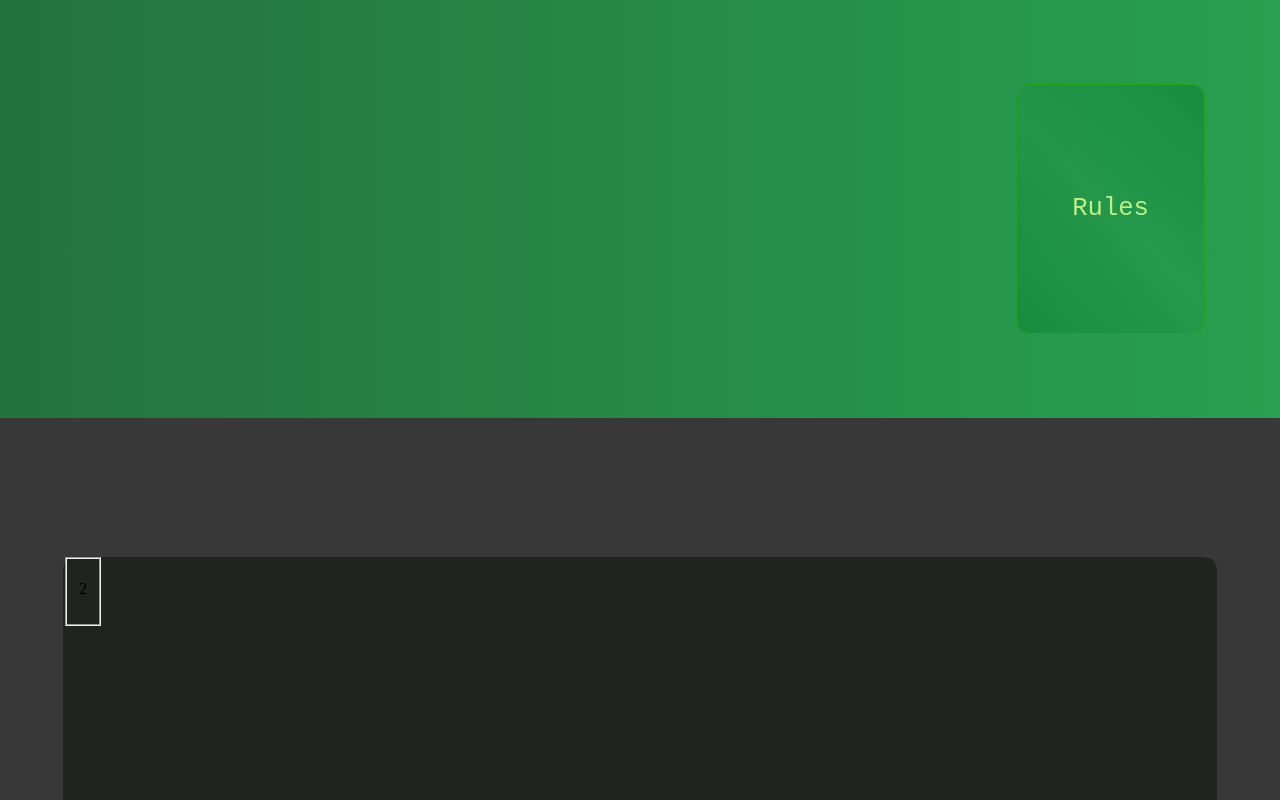
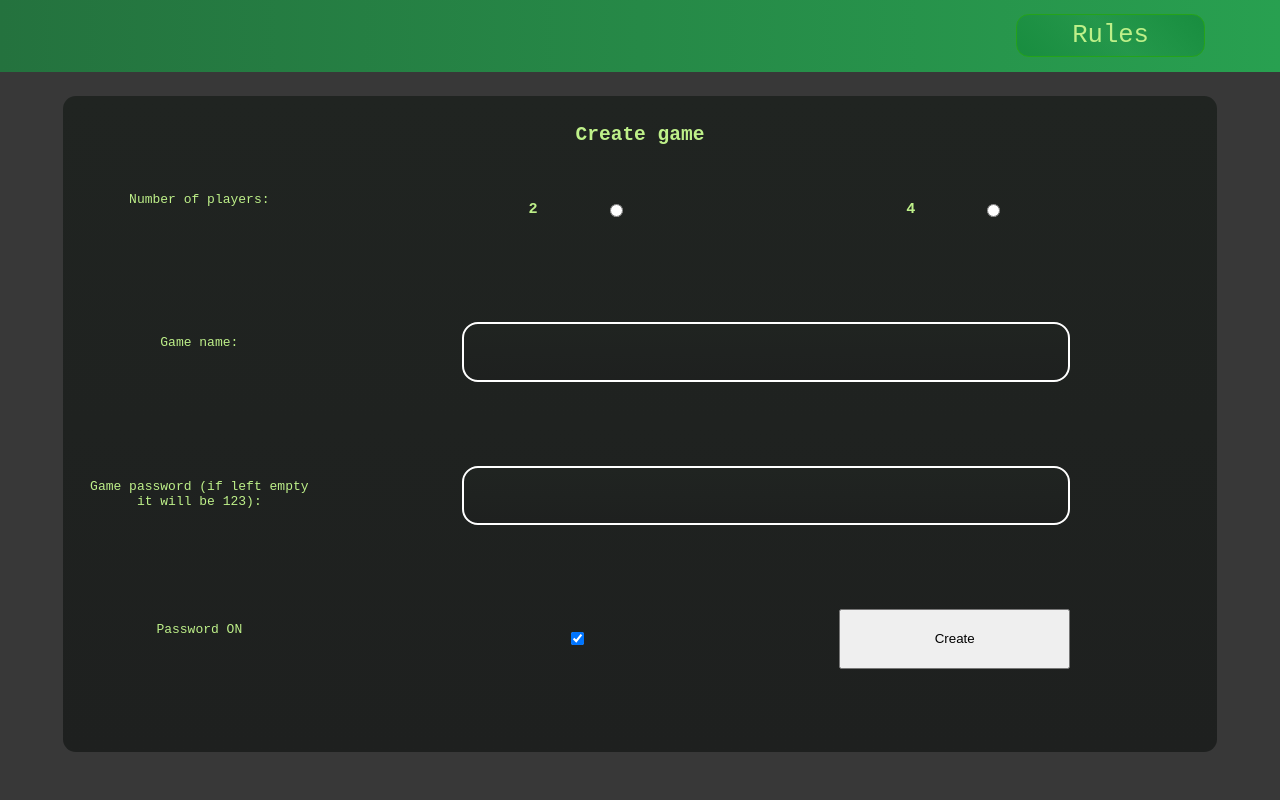
Before and after one commit to N1ktt/quoridor, a plain HTML site: page public/index.html in a window 1280 px wide. Both pictures are taken after a click on the button "Create game". Shown: the top 800 px of the page. Drawn offline with Linux system fonts and the light colour scheme.

Commit message:
started working on create game page
also changed the place where the pop up apeares in DOM

```diff
--- a/public/css/style.css
+++ b/public/css/style.css
@@ -34,8 +34,8 @@ header {
 }
 
 .pop-up {
-    grid-row: 2/-2;
-    grid-column: 2/-2;
+    grid-row: 4/21;
+    grid-column: 3/20;
     background: linear-gradient(90deg, rgb(39, 158, 79), rgb(30, 109, 27));
     z-index: 2;
     opacity: 0.9;
@@ -46,7 +46,7 @@ header {
     grid-template-columns: 1fr 9fr 1fr 1fr;
     animation-name: pop-up-open;
     animation-duration: 1.5s;
-    animation-timing-function: cubic-bezier(.17, 1.79, .59, .5);
+    animation-timing-function: cubic-bezier(0.17, 1.79, 0.59, 0.5);
 }
 
 .pop-up span {
@@ -55,8 +55,7 @@ header {
     background-color: rgb(34, 34, 34);
     border-radius: 2vw;
     width: 0.5vw;
-    height: 5vw;
-
+    height: 3vw;
 }
 
 .pop-up span:nth-child(1) {
@@ -67,16 +66,17 @@ header {
     transform: rotate(45deg);
 }
 
-.pop-up p {
+.pop-up p,
+.pop-up h2 {
     font-family: monospace;
     color: rgb(190, 240, 137);
 }
 
-.pop-up p {
-    grid-column: 2/3;
+.pop-up h2 {
+    grid-column: 2/4;
     grid-row: 2/4;
     text-align: center;
-    font-size: 3vh;
+    font-size: 2em;
 }
 
 .pop-up-close {
@@ -90,11 +90,13 @@ header {
         transform: translateY(-100vh);
     }
 
-    100% {}
+    100% {
+    }
 }
 
 @keyframes pop-up-close {
-    0% {}
+    0% {
+    }
 
     100% {
         transform: translateY(-200vh);
@@ -163,3 +165,71 @@ main {
         transform: translateY(-100vh);
     }
 }
+.create-game {
+    text-align: center;
+}
+.create-game h2:nth-child(1) {
+    grid-column: 2/-2;
+    grid-row: 2/3;
+}
+.create-game p:nth-child(2) {
+    grid-column: 2/5;
+    grid-row: 4/5;
+}
+.create-game section:nth-child(3) {
+    grid-column: 8/11;
+    grid-row: 4/5;
+}
+.create-game section:nth-child(4) {
+    grid-column: 14/17;
+    grid-row: 4/5;
+}
+.create-game p:nth-child(5) {
+    grid-column: 2/5;
+    grid-row: 8/9;
+}
+.create-game input:nth-child(6) {
+    grid-column: 8/17;
+    grid-row: 8/9;
+}
+.create-game p:nth-child(7) {
+    grid-column: 2/5;
+    grid-row: 12/13;
+}
+.create-game input:nth-child(8) {
+    grid-column: 8/17;
+    grid-row: 12/13;
+}
+.create-game p:nth-child(9) {
+    grid-column: 2/5;
+    grid-row: 16/17;
+}
+.create-game section:nth-child(10) {
+    grid-column: 8/11;
+    grid-row: 16/17;
+}
+.create-game input:nth-child(11) {
+    grid-column: 14/17;
+    grid-row: 16/17;
+}
+.create-game section {
+    display: flex;
+    flex-direction: row;
+    flex-wrap: nowrap;
+    justify-content: space-evenly;
+    align-items: center;
+}
+.create-game h2,
+.create-game h3,
+.create-game p {
+    font-family: monospace;
+    color: rgb(190, 240, 137);
+}
+.create-game input[type="text"] {
+    background: linear-gradient(rgb(32, 36, 33), rgb(30, 32, 31));
+    border: 2px solid #fff;
+    border-radius: 2vh;
+    font-size: 1.3em;
+    color: rgb(190, 240, 137);
+    text-align: center;
+}
--- a/public/javaScript/menu.js
+++ b/public/javaScript/menu.js
@@ -33,22 +33,83 @@ function play_on() {
     document.querySelector("main").append(btn_join)
     document.querySelector(".btn-join").addEventListener("click", menu_off)
 }
-function create_game(){
+function create_game() {
     menu_off()
-    const main = document.querySelector('main')
-    const p = document.createElement('p')
-    p.innerText="Number of players:"
-    main.append(p)
-    const fieldset = document.createElement("fieldset")
-    const div = document.createElement('div')
-    fieldset.append(div)
-    const checkbox = document.createElement('input')
-    // checkbox.type="checkbox"
-    // checkbox.name="player-number"
-    // checkbox.checked=true
-    p.innerText="2"
-    fieldset.querySelector('div').append(p)
-    fieldset.querySelector('div').append(checkbox)
-    main.append(fieldset)
+    setTimeout(function () {
+        //makes new main
+        let main = document.querySelector("main")
+        main.remove()
+        main = document.createElement("main")
+        //makes h2 crate game
+        const h2 = document.createElement("h2")
+        h2.innerText = "Create game"
+        main.append(h2)
+        //makes p number of players
+        const p1 = document.createElement("p")
+        p1.innerText = "Number of players:"
+        main.append(p1)
+        //makes section 1
+        const section = document.createElement("section")
+        main.append(section)
+        //makes h3"2"
+        const h3 = document.createElement("h3")
+        h3.innerText = "2"
+        main.querySelector("section").append(h3)
+        //makes radio for 2
+        const radio = document.createElement("input")
+        radio.type = "radio"
+        radio.name = "player-number"
+        main.querySelector("section").append(radio)
+        //makes section 2
+        const section2 = document.createElement("section")
+        main.append(section2)
+        //makes h3 "4"
+        const h33 = document.createElement("h3")
+        h33.innerText = "4"
+        main.querySelectorAll("section")[1].append(h33)
+        //makes radio for 4
+        const radio2 = document.createElement("input")
+        radio2.type = "radio"
+        radio2.name = "player-number"
+        main.querySelectorAll("section")[1].append(radio2)
+        //makes p name
+        const p4 = document.createElement("p")
+        p4.innerText = "Game name:"
+        main.append(p4)
+        //makes input for game name
+        const input1 = document.createElement("input")
+        input1.type = "text"
+        input1.name = "game-name"
+        main.append(input1)
+        //makes p password
+        const p5 = document.createElement("p")
+        p5.innerText = "Game password (if left empty it will be 123):"
+        main.append(p5)
+        //makes input for password
+        const input2 = document.createElement("input")
+        input2.type = "text"
+        input2.name = "game-password"
+        main.append(input2)
+        //makes p checkbox
+        const p6 = document.createElement("p")
+        p6.innerText = "Password ON"
+        main.append(p6)
+        //makes checkbox in section
+        const section3 = document.createElement("section")
+        main.append(section3)
+        const checkbox = document.createElement("input")
+        checkbox.type = "checkbox"
+        checkbox.checked = true
+        checkbox.name = "password-on"
+        main.querySelectorAll("section")[2].append(checkbox)
+        //makes button create
+        const input3 = document.createElement("input")
+        input3.type = "button"
+        input3.value = "Create"
+        main.append(input3)
+        //adds main to page
+        main.classList.add("create-game")
+        document.querySelector("body").insertBefore(main, document.querySelector("script"))
+    }, 1500)
 }
 play_on()
--- a/public/javaScript/pop_up.js
+++ b/public/javaScript/pop_up.js
@@ -1,8 +1,8 @@
 const btn_rules = document.querySelector("header").querySelector("input")
 function pop_up() {
-    function addText(div,text){
+    function addText(div, text) {
         const p = document.createElement("p")
-        p.innerText=text
+        p.innerText = text
         div.append(p)
     }
     btn_rules.removeEventListener("click", pop_up)
@@ -12,19 +12,21 @@ function pop_up() {
     div.classList.add("pop-up")
     div.append(document.createElement("span"))
     div.append(document.createElement("span"))
-    addText(div,"Rules")
+    const h2 = document.createElement("h2")
+    h2.innerText = "Rules"
+    div.append(h2)
+    // addText(div,"Rules")
     function pop_up_close() {
         btn_rules.value = "Rules"
         btn_rules.removeEventListener("click", pop_up_close)
         btn_rules.addEventListener("click", pop_up)
         document.querySelector(".pop-up").classList.add("pop-up-close")
-        setTimeout(function (){
+        setTimeout(function () {
             document.querySelector(".pop-up").remove()
-        } ,1000)
-
+        }, 1000)
     }
     btn_rules.addEventListener("click", pop_up_close)
     div.addEventListener("click", pop_up_close)
-    document.querySelector("main").append(div)
+    document.querySelector("body").append(div)
 }
 btn_rules.addEventListener("click", pop_up)
```
